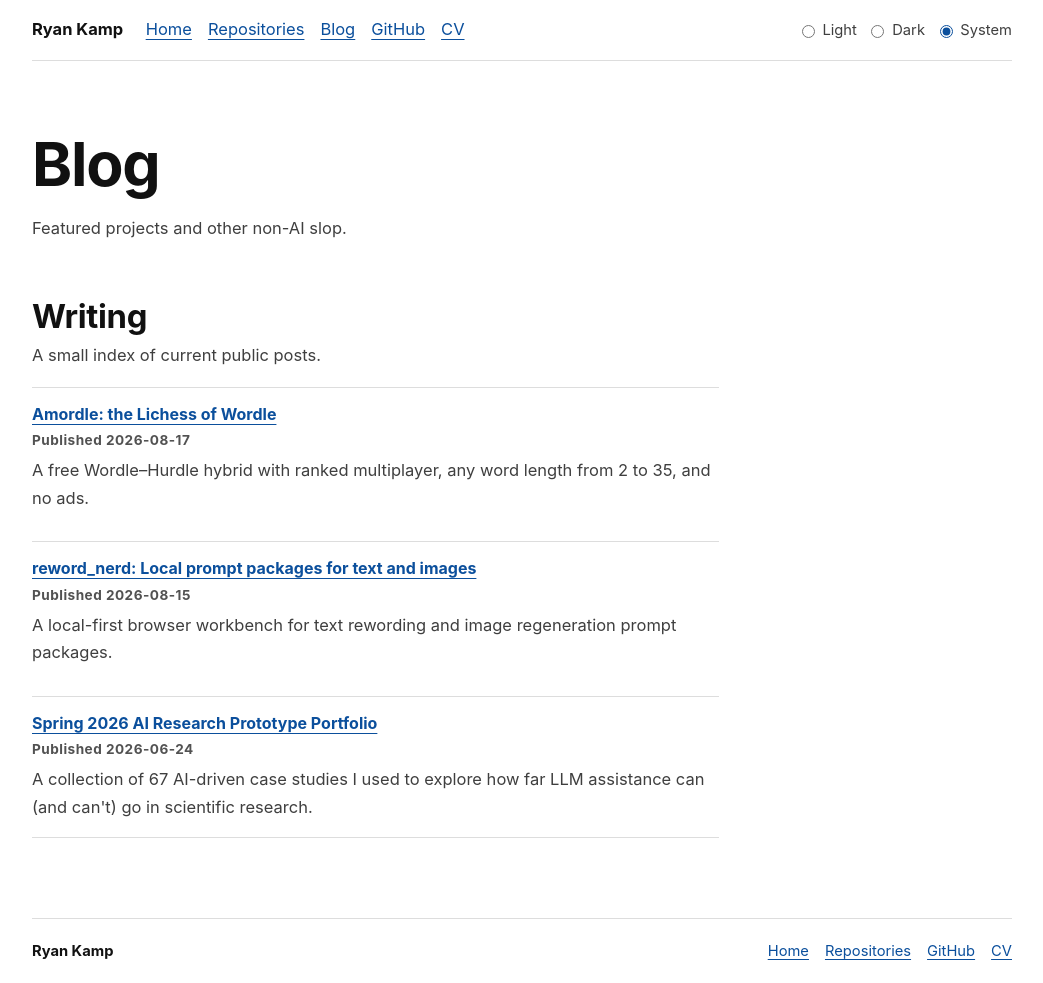
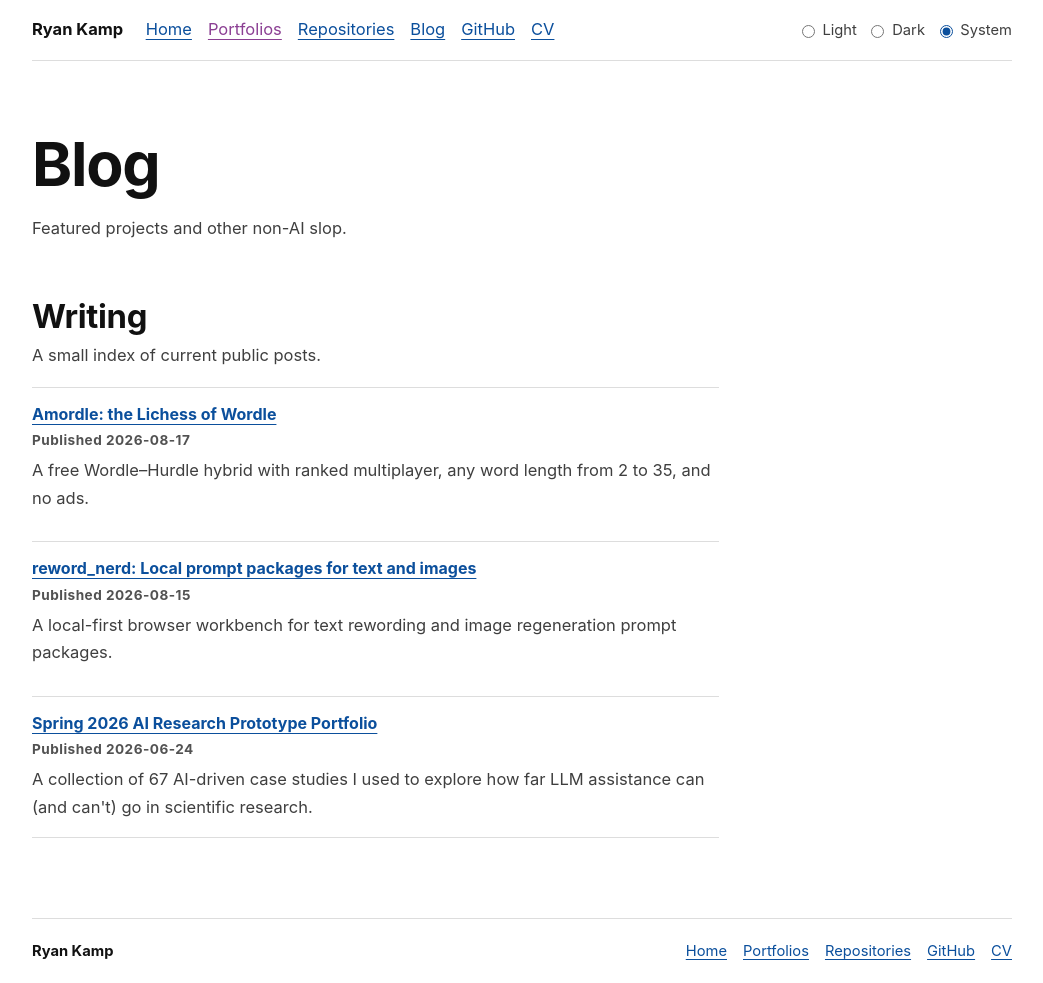
Before and after one commit to ryanjosephkamp/blog, a Jekyll site: the page built from index.md, in a window 1280 px wide. Shown: the whole page, without its empty margins (118-1161 px from the left). Built offline with Jekyll 4.4.1, drawn with Linux system fonts in a browser that asks for light colours.

Commit message:
Add a Portfolios link between Home and Repositories
The link points at the new Portfolios gallery on the homepage. It looks
like the other links, and its color drifts slowly around the hue wheel
(still under reduced motion). Header and footer both carry it.

Co-Authored-By: Claude Opus 5.5 <noreply@anthropic.com>

```diff
--- a/_layouts/default.html
+++ b/_layouts/default.html
@@ -39,6 +39,9 @@
         </a>
         <nav class="nav-links" aria-label="Primary navigation">
           <a href="https://ryanjosephkamp.github.io/">Home</a>
+          <a class="nav-portfolios" href="https://ryanjosephkamp.github.io/portfolios/"
+            >Portfolios</a
+          >
           <a href="https://ryanjosephkamp.github.io/repositories/"
             >Repositories</a
           >
@@ -68,6 +71,7 @@
         <p>Ryan Kamp</p>
         <nav aria-label="Footer links">
           <a href="https://ryanjosephkamp.github.io/">Home</a>
+          <a href="https://ryanjosephkamp.github.io/portfolios/">Portfolios</a>
           <a href="https://ryanjosephkamp.github.io/repositories/"
             >Repositories</a
           >
--- a/assets/css/site.css
+++ b/assets/css/site.css
@@ -208,6 +208,40 @@ strong {
   text-decoration: underline;
   text-decoration-thickness: 1px;
   text-underline-offset: 0.22em;
+}
+
+/* The Portfolios link: the same link as the rest, its color drifting slowly around the hue wheel. */
+@property --portfolios-hue {
+  syntax: "<number>";
+  inherits: false;
+  initial-value: 255;
+}
+
+.nav-links a.nav-portfolios {
+  color: oklch(0.5 0.15 var(--portfolios-hue));
+  animation: portfolios-hue 24s linear infinite;
+}
+
+:root[data-resolved-theme="dark"] .nav-links a.nav-portfolios {
+  color: oklch(0.82 0.12 var(--portfolios-hue));
+}
+
+@media (prefers-color-scheme: dark) {
+  :root[data-storage-free-theme="system"] .nav-links a.nav-portfolios {
+    color: oklch(0.82 0.12 var(--portfolios-hue));
+  }
+}
+
+@keyframes portfolios-hue {
+  to {
+    --portfolios-hue: 615;
+  }
+}
+
+@media (prefers-reduced-motion: reduce) {
+  .nav-links a.nav-portfolios {
+    animation: none;
+  }
 }
 
 .theme-switcher {
```
